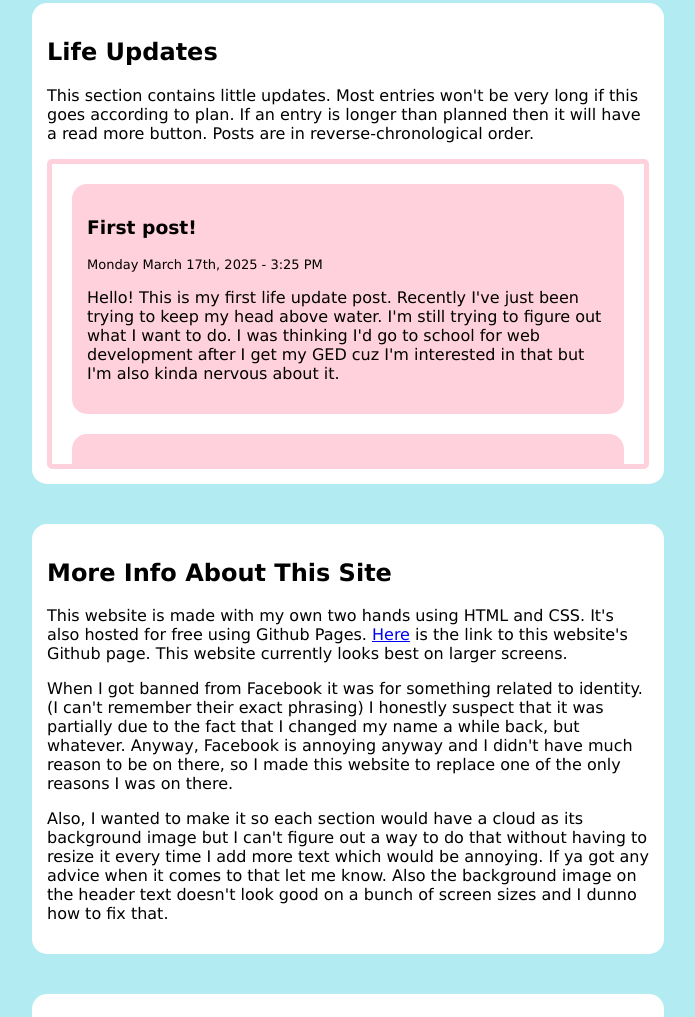
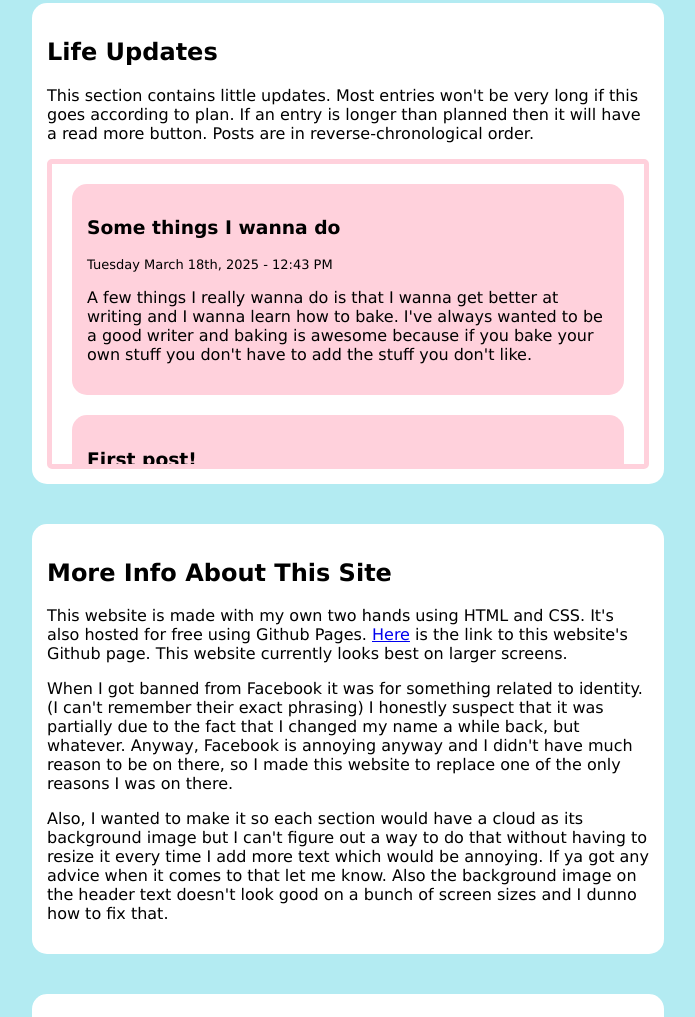
Before and after one commit to kitkat-png/lifeupdatesforfam, a plain HTML site: page index.html in a window 1280 px wide. Shown: the part 818-1835 px from the top of the page, without its empty margins (292-987 px from the left). Drawn offline with Linux system fonts and the light colour scheme.

Commit message:
Update index.html

```diff
--- a/index.html
+++ b/index.html
@@ -158,16 +158,16 @@
 
             <div id="posts">
                 <section>
+                    <h3>Some things I wanna do</h3>
+                    <p class="date">Tuesday March 18th, 2025 - 12:43 PM</p>
+
+                    <p>A few things I really wanna do is that I wanna get better at writing and I wanna learn how to bake. I've always wanted to be a good writer and baking is awesome because if you bake your own stuff you don't have to add the stuff you don't like.</p>
+                </section>
+                <section>
                     <h3>First post!</h3>
                     <p class="date">Monday March 17th, 2025 - 3:25 PM</p>
 
                     <p>Hello! This is my first life update post. Recently I've just been trying to keep my head above water. I'm still trying to figure out what I want to do. I was thinking I'd go to school for web development after I get my GED cuz I'm interested in that but I'm also kinda nervous about it.</p>
-                </section>
-                <section>
-                    <h3>Sample post to test scroll</h3>
-                    <p class="date">Date</p>
-
-                    <p>Text</p>
                 </section>
             </div>
         </section>
```
